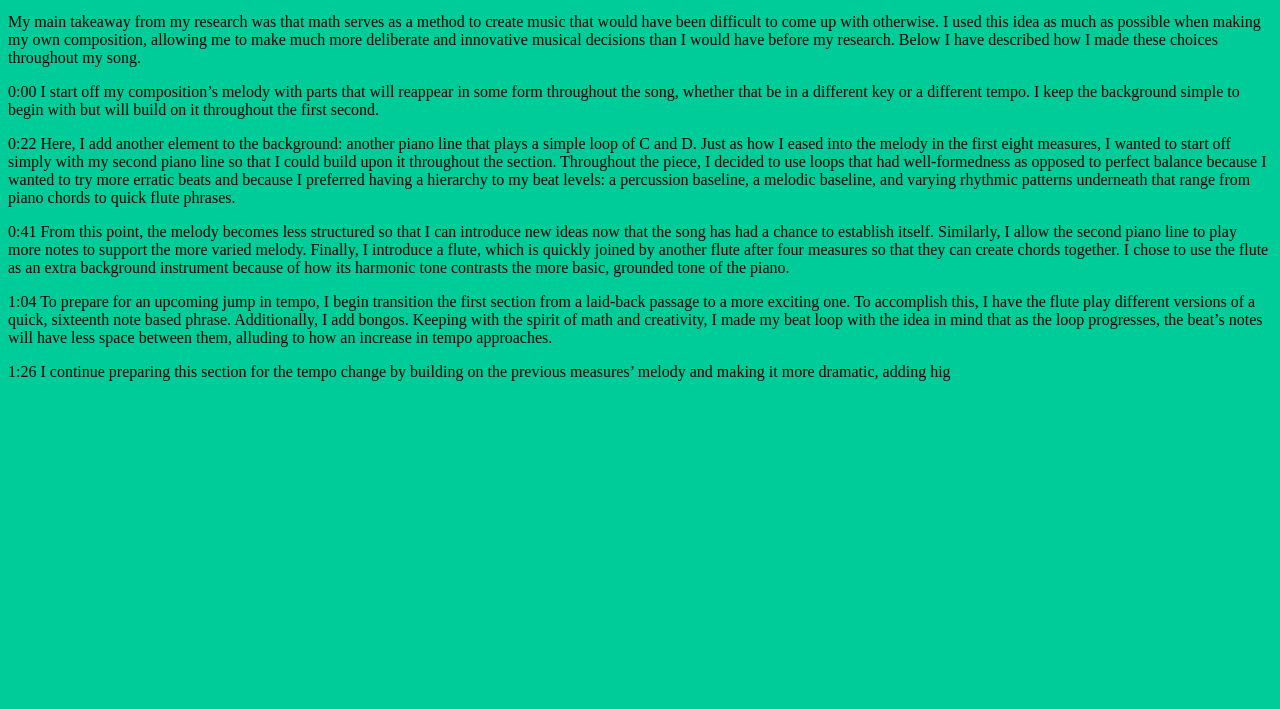
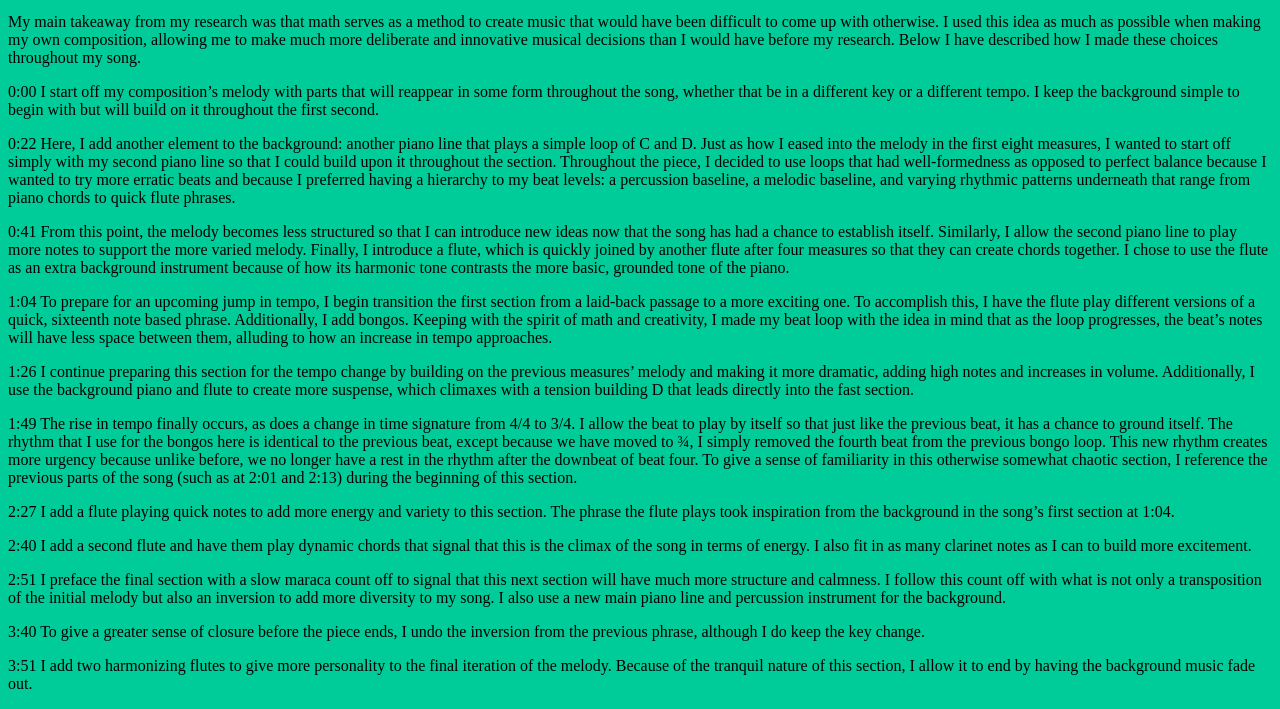
Before and after one commit to rishig11/MathBehindMusic, a plain HTML site: page my composition.html in a window 1280 px wide. Shown: the part 340-1049 px from the top of the page. Before the commit the page ends 800 px from the top, so only its background shows below. Drawn offline with Linux system fonts and the light colour scheme.

Commit message:
Update my composition.html

```diff
--- a/my composition.html
+++ b/my composition.html
@@ -40,4 +40,19 @@
 
 <p>1:04 To prepare for an upcoming jump in tempo, I begin transition the first section from a laid-back passage to a more exciting one. To accomplish this, I have the flute play different versions of a quick, sixteenth note based phrase. Additionally, I add bongos. Keeping with the spirit of math and creativity, I made my beat loop with the idea in mind that as the loop progresses, the beat’s notes will have less space between them, alluding to how an increase in tempo approaches.</p>
 
-<p>1:26 I continue preparing this section for the tempo change by building on the previous measures’ melody and making it more dramatic, adding hig
+<p>1:26 I continue preparing this section for the tempo change by building on the previous measures’ melody and making it more dramatic, adding high notes and increases in volume. Additionally, I use the background piano and flute to create more suspense, which climaxes with a tension building D that leads directly into the fast section.</p>
+
+<p>1:49 The rise in tempo finally occurs, as does a change in time signature from 4/4 to 3/4. I allow the beat to play by itself so that just like the previous beat, it has a chance to ground itself. The rhythm that I use for the bongos here is identical to the previous beat, except because we have moved to ¾, I simply removed the fourth beat from the previous bongo loop. This new rhythm creates more urgency because unlike before, we no longer have a rest in the rhythm after the downbeat of beat four. To give a sense of familiarity in this otherwise somewhat chaotic section, I reference the previous parts of the song (such as at 2:01 and 2:13) during the beginning of this section.</p>
+
+<p>2:27 I add a flute playing quick notes to add more energy and variety to this section. The phrase the flute plays took inspiration from the background in the song’s first section at 1:04.</p>
+
+<p>2:40 I add a second flute and have them play dynamic chords that signal that this is the climax of the song in terms of energy. I also fit in as many clarinet notes as I can to build more excitement.</p>
+
+<p>2:51 I preface the final section with a slow maraca count off to signal that this next section will have much more structure and calmness. I follow this count off with what is not only a transposition of the initial melody but also an inversion to add more diversity to my song. I also use a new main piano line and percussion instrument for the background.</p>
+
+<p>3:40 To give a greater sense of closure before the piece ends, I undo the inversion from the previous phrase, although I do keep the key change. </p>
+
+<p>3:51 I add two harmonizing flutes to give more personality to the final iteration of the melody. Because of the tranquil nature of this section, I allow it to end by having the background music fade out.</p>
+
+</body>
+</html>
```
